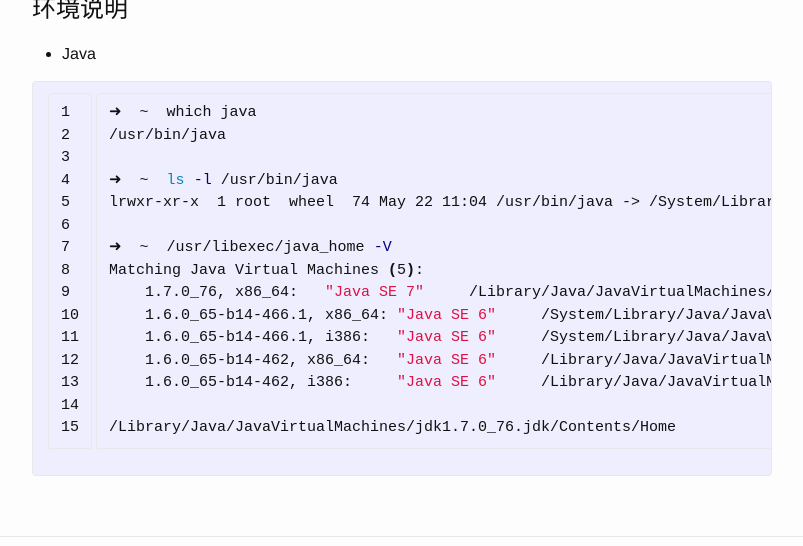
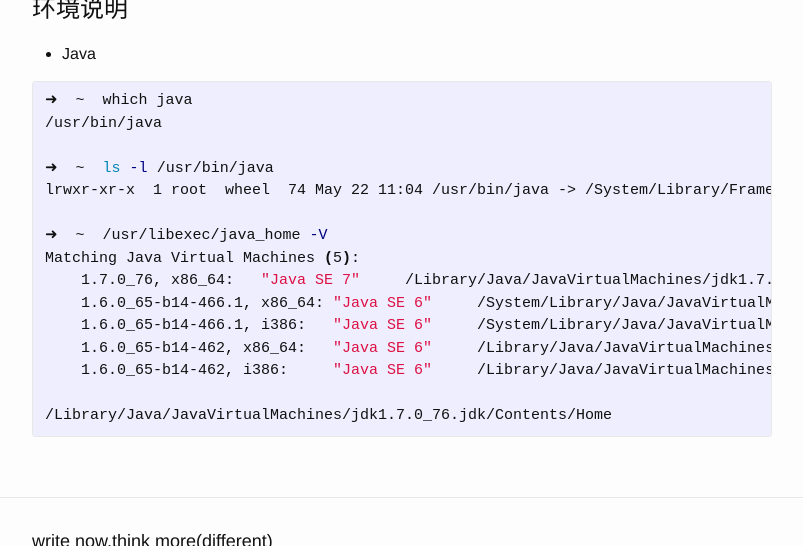
Before and after one commit to atschx/atschx.github.io, a Jekyll site: the page built from _posts/2015-05-05-mac.md, in a window 1280 px wide and 900 px high, scrolled down 410 px, cut to the strip 156-702 px from the top of the window. Shown: the whole strip, without its empty margins (238-1041 px from the left). Built offline with Jekyll 4.4.1, drawn with Linux system fonts in a browser that asks for light colours; comment, search, counter and statistics services are not loaded.

Commit message:
remove line number

```diff
--- a/_posts/2015-05-05-mac.md
+++ b/_posts/2015-05-05-mac.md
@@ -14,7 +14,7 @@ categories: Mac
 
 * Java
 
-{% highlight sh linenos %}
+{% highlight sh  %}
 
 ➜  ~  which java
 /usr/bin/java
```
